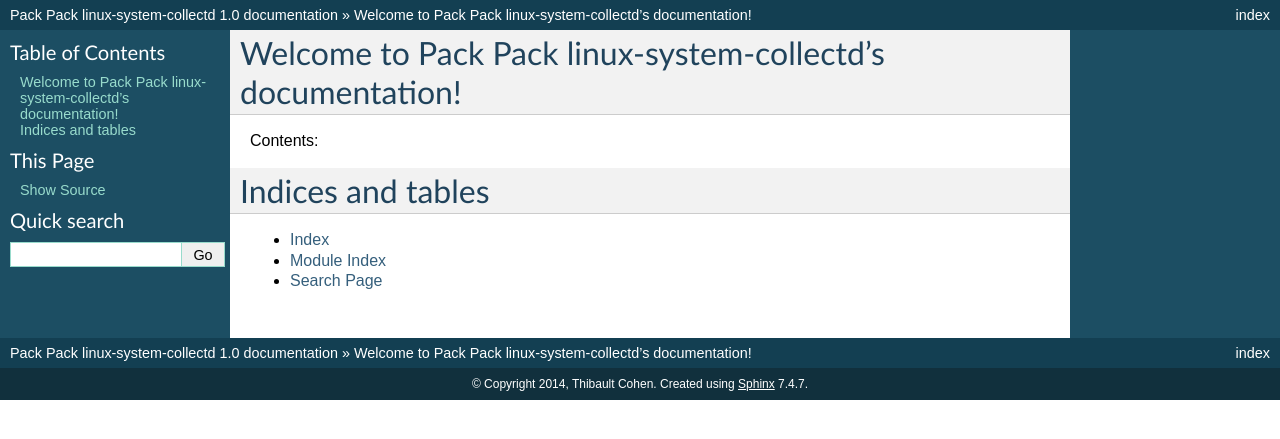
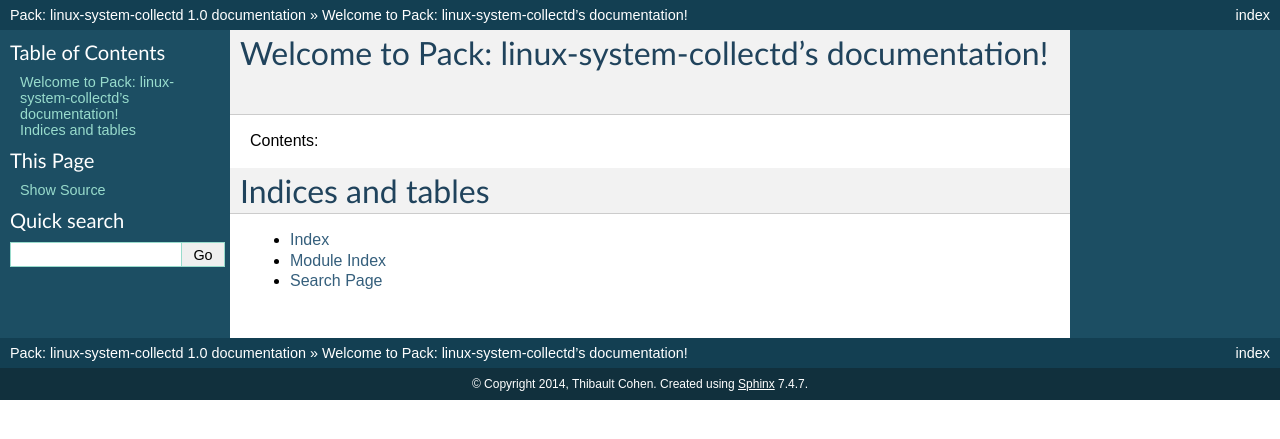
Before and after one commit to savoirfairelinux/monitoring-tools, a Sphinx documentation site: the page built from doc/source/index.rst, in a window 1280 px wide. Shown: the top 439 px of the page. Built offline with Sphinx 7.4.7, drawn with Linux system fonts in a browser that asks for light colours.

Commit message:
First commit for linux-system-collectd

```diff
--- a/doc/source/conf.py
+++ b/doc/source/conf.py
@@ -1,7 +1,7 @@
 # -*- coding: utf-8 -*-
 #
-# Pack Pack linux-system-collectd documentation build configuration file, created by
-# sphinx-quickstart on Wed Feb 12 23:27:40 2014.
+# Pack: linux-system-collectd documentation build configuration file, created by
+# sphinx-quickstart on Wed Feb 12 23:37:49 2014.
 #
 # This file is execfile()d with the current directory set to its
 # containing dir.
@@ -31,6 +31,7 @@
 extensions = [
     'sphinx.ext.autodoc',
     'sphinx.ext.doctest',
+    'sphinx.ext.intersphinx',
     'sphinx.ext.todo',
     'sphinx.ext.viewcode',
 ]
@@ -48,7 +49,7 @@
 master_doc = 'index'
 
 # General information about the project.
-project = u'Pack Pack linux-system-collectd'
+project = u'Pack: linux-system-collectd'
 copyright = u'2014, Thibault Cohen'
 
 # The version info for the project you're documenting, acts as replacement for
@@ -181,7 +182,7 @@
 #html_file_suffix = None
 
 # Output file base name for HTML help builder.
-htmlhelp_basename = 'pack_namedoc'
+htmlhelp_basename = 'Packpack_namedoc'
 
 
 # -- Options for LaTeX output ---------------------------------------------
@@ -201,7 +202,7 @@
 # (source start file, target name, title,
 #  author, documentclass [howto, manual, or own class]).
 latex_documents = [
-  ('index', 'pack_name.tex', u'\\textless{}pack\\_name\\textgreater{} Documentation',
+  ('index', 'Packpack_name.tex', u'Pack: \\textless{}pack\\_name\\textgreater{} Documentation',
    u'\\textless{}author\\_name\\textgreater{}', 'manual'),
 ]
 
@@ -231,7 +232,7 @@
 # One entry per manual page. List of tuples
 # (source start file, name, description, authors, manual section).
 man_pages = [
-    ('index', 'pack_name', u'Pack Pack linux-system-collectd Documentation',
+    ('index', 'packpack_name', u'Pack: linux-system-collectd Documentation',
      [u'Thibault Cohen'], 1)
 ]
 
@@ -245,8 +246,8 @@
 # (source start file, target name, title, author,
 #  dir menu entry, description, category)
 texinfo_documents = [
-  ('index', 'pack_name', u'Pack Pack linux-system-collectd Documentation',
-   u'Thibault Cohen', 'pack_name', 'One line description of project.',
+  ('index', 'Packpack_name', u'Pack: linux-system-collectd Documentation',
+   u'Thibault Cohen', 'Packpack_name', 'One line description of project.',
    'Miscellaneous'),
 ]
 
@@ -266,13 +267,13 @@
 # -- Options for Epub output ----------------------------------------------
 
 # Bibliographic Dublin Core info.
-epub_title = u'Pack Pack linux-system-collectd'
+epub_title = u'Pack: linux-system-collectd'
 epub_author = u'Thibault Cohen'
 epub_publisher = u'Thibault Cohen'
 epub_copyright = u'2014, Thibault Cohen'
 
 # The basename for the epub file. It defaults to the project name.
-#epub_basename = u'Pack Pack linux-system-collectd'
+#epub_basename = u'Pack: linux-system-collectd'
 
 # The HTML theme for the epub output. Since the default themes are not optimized
 # for small screen space, using the same theme for HTML and epub output is
@@ -331,3 +332,7 @@
 
 # If false, no index is generated.
 #epub_use_index = True
+
+
+# Example configuration for intersphinx: refer to the Python standard library.
+intersphinx_mapping = {'http://docs.python.org/': None}
--- a/doc/source/index.rst
+++ b/doc/source/index.rst
@@ -1,10 +1,10 @@
-.. Pack Pack linux-system-collectd documentation master file, created by
-   sphinx-quickstart on Wed Feb 12 23:27:40 2014.
+.. Pack: linux-system-collectd documentation master file, created by
+   sphinx-quickstart on Wed Feb 12 23:37:49 2014.
    You can adapt this file completely to your liking, but it should at least
    contain the root `toctree` directive.
 
-Welcome to Pack Pack linux-system-collectd's documentation!
-=======================================
+Welcome to Pack: linux-system-collectd's documentation!
+=============================================
 
 Contents:
 
```
Also changed, not shown: 2 other files.
